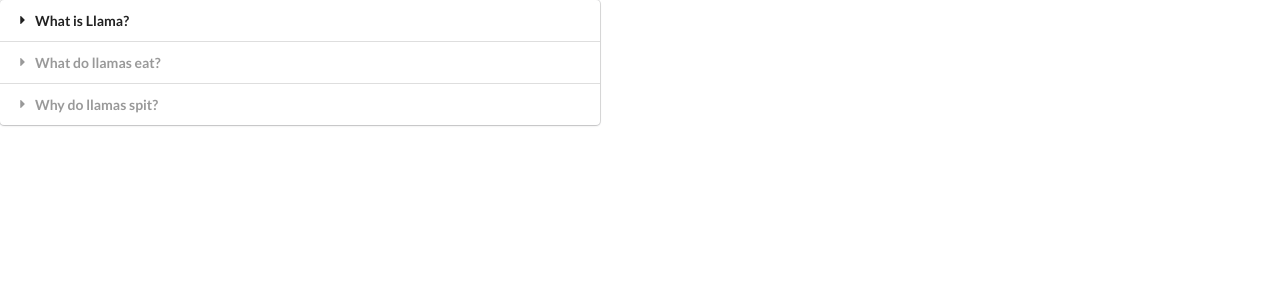
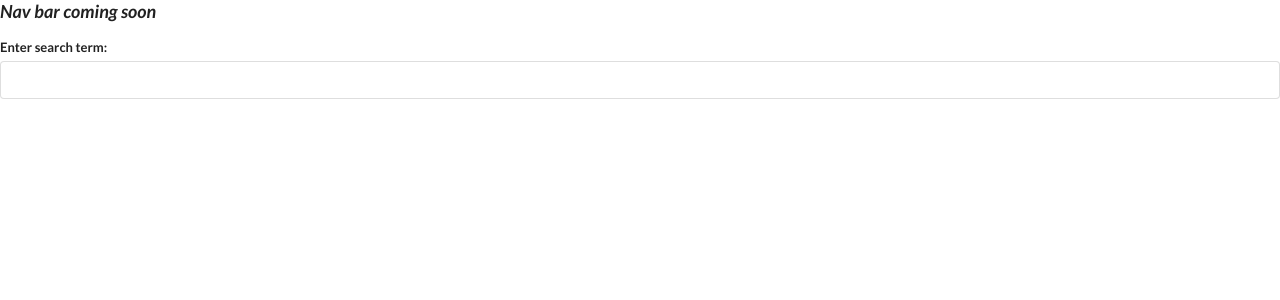
Before and after one commit to geekyBrewster/react_widgets, a React (Create React App) app: page / in a window 1280 px wide. Shown: the top 300 px of the page. Built offline with nearby package versions, Linux system fonts and the light colour scheme.

Commit message:
Add start of search widget with useEffect hook

```diff
--- a/src/App.js
+++ b/src/App.js
@@ -1,5 +1,6 @@
 import React from 'react';
 import Accordion from './components/Accordion';
+import Search from './components/Search';
 
 const items = [
   {
@@ -19,7 +20,8 @@
 function App() {
   return (
     <div>
-      <Accordion items={items} />
+      <h3><em>Nav bar coming soon</em></h3>
+      <Search />
     </div>
   );
 }
--- /dev/null
+++ b/src/components/Search.js
@@ -0,0 +1,34 @@
+import React, { useState, useEffect } from 'react';
+
+const Search = () => {
+    const [searchTerm, setSearchTerm] = useState('');
+
+    useEffect (() => {
+        console.log('component rendered');
+    }, [searchTerm]);
+
+    //useEffect is passed potentially two arguments
+    //first is the function to run at render time
+    //the seconds will be one of three things:
+        //an empty array - indicates only run function at initial render
+        //nothing - run function at initial render and at every re-render
+        //an array w/ data - run at initial render and at every re-render if some element in that array has changed
+
+    return (
+        <div>
+            <div className="ui form">
+                <div className="field">
+                    <label>Enter search term: </label>
+                    <input
+                        type="text"
+                        className="input"
+                        value={searchTerm}
+                        onChange={(e) => setSearchTerm(e.target.value)}
+                    />
+                </div>
+            </div>
+        </div>
+    );
+};
+
+export default Search;
```
